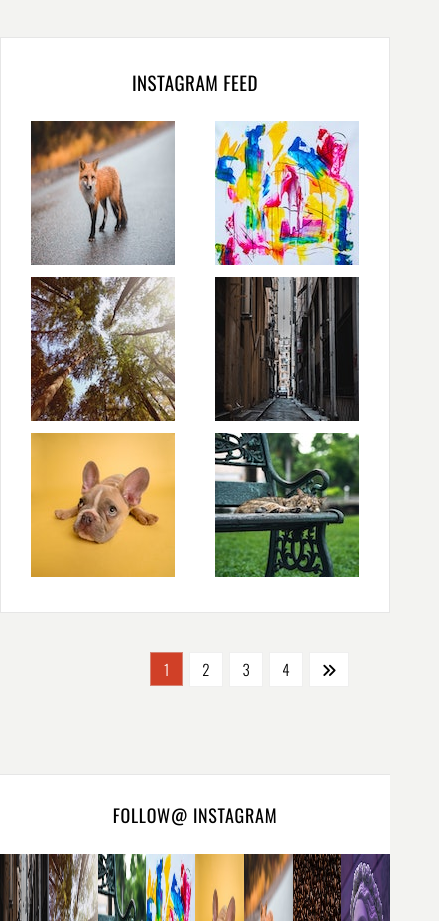
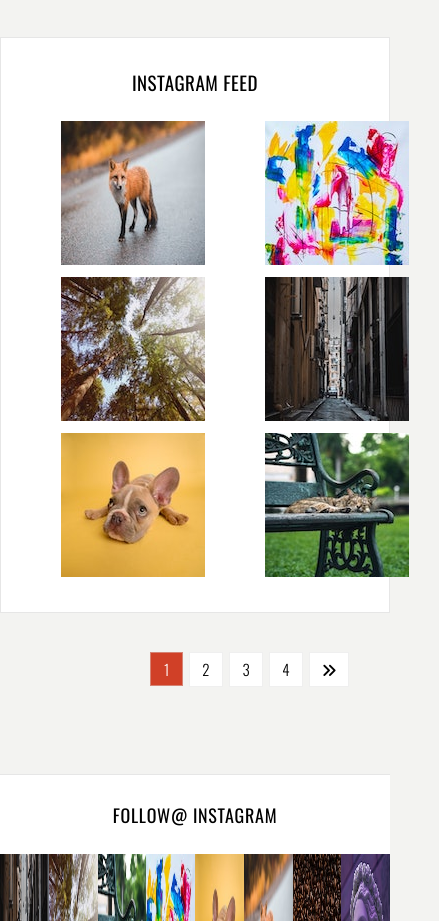
Before and after one commit to ABrower-Lingsch/pixel-perfect, a plain HTML site: page index.html in a window 390 px wide. Shown: the part 5594-6515 px from the top of the page, 439 px wide, since content can reach past the window. Drawn offline with nearby package versions, Linux system fonts and the light colour scheme; a web font is replaced by a local one.

Commit message:
updates media query

```diff
--- a/assets/css/styles.css
+++ b/assets/css/styles.css
@@ -994,6 +994,10 @@ html {
     font-size: 12px;
 }
 
+.nav {
+    margin: 0;
+}
+
 .main-bar {
     margin-left: 0;
     margin-right: 0;
@@ -1122,4 +1126,9 @@ html {
     width: 100%;
 }
 
+.insta-img-background {
+    margin-right: 30px;
+    margin-left: 30px;
 }
+
+}
```
